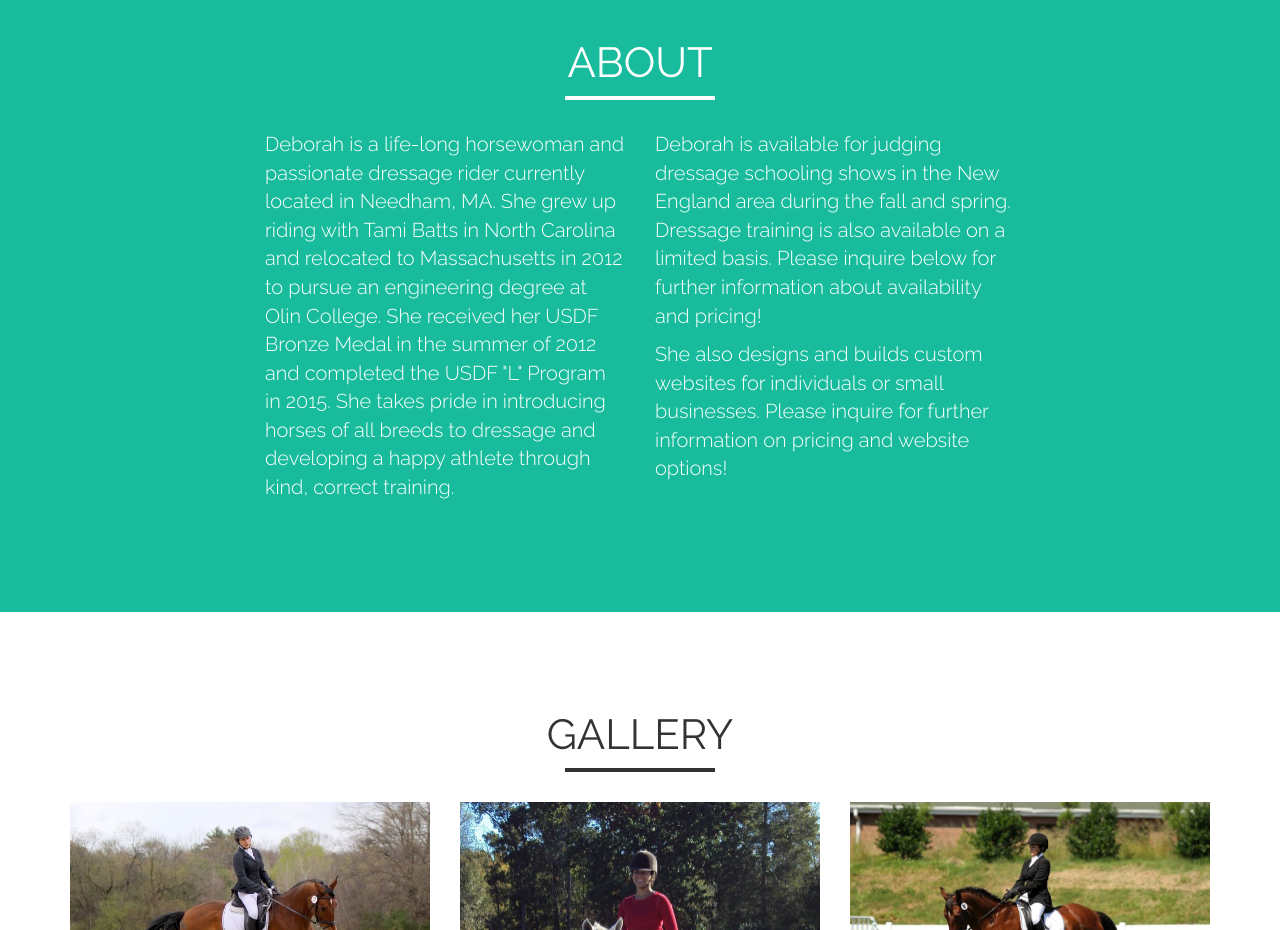
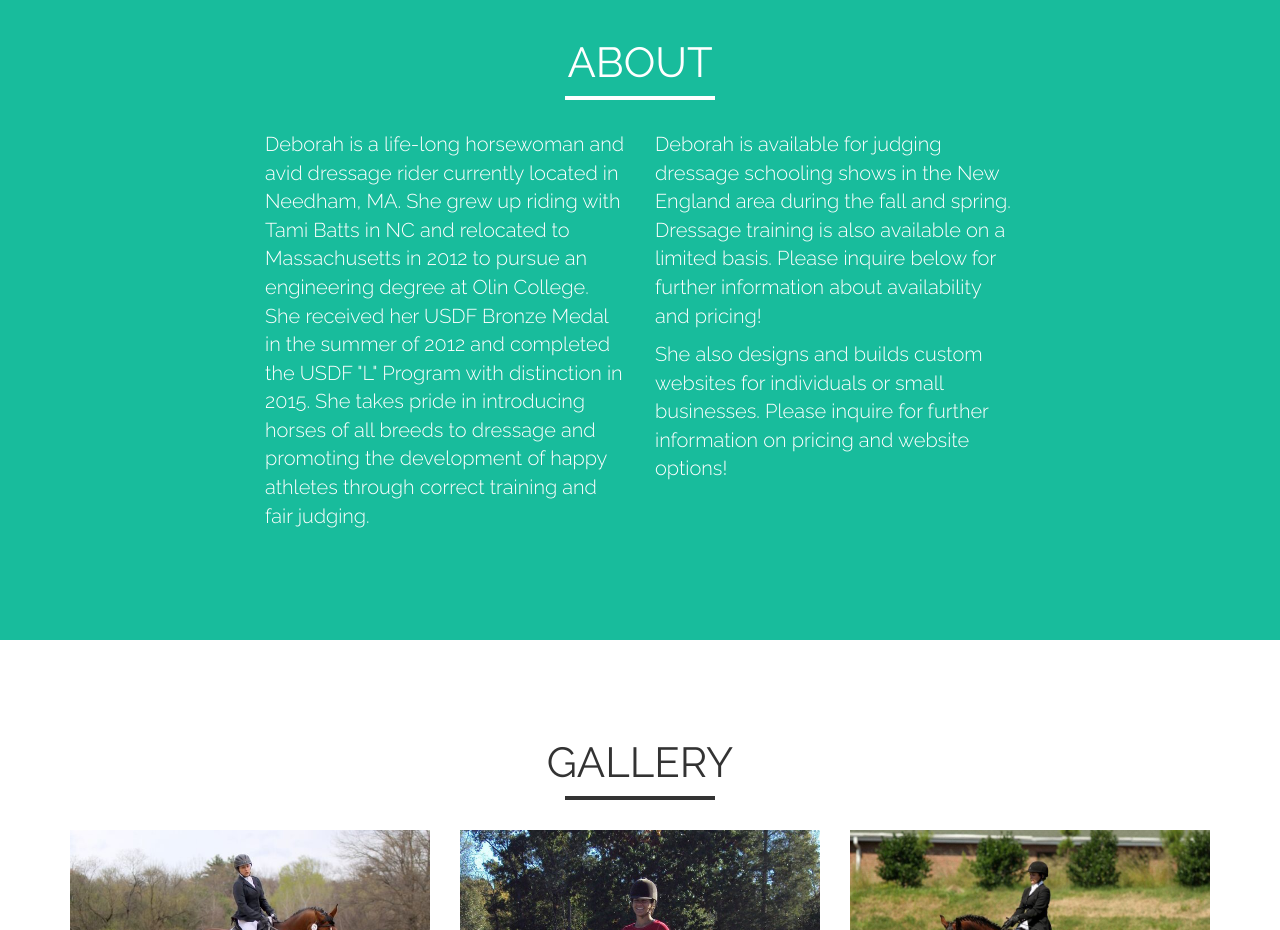
Before and after one commit to deborahhellen/personal_site, a website: page public/index.html in a window 1280 px wide. Shown: the part 860-1790 px from the top of the page. Drawn offline with nearby package versions, Linux system fonts and the light colour scheme; some packages are replaced by stand-ins of ours.

Commit message:
phrasing changes

```diff
--- a/public/index.html
+++ b/public/index.html
@@ -91,14 +91,14 @@
         <div class="container">
             <div class="row">
                 <div class="col-lg-12 text-center">
-                    <h2>About </h2>
+                    <h2>About</h2>
                     <div class = "bar-light"></div>
                     <br>
                 </div>
             </div>
             <div class="row">
                 <div class="col-lg-4 col-lg-offset-2">
-                    <p>Deborah is a life-long horsewoman and passionate dressage rider currently located in Needham, MA. She grew up riding with Tami Batts in North Carolina and relocated to Massachusetts in 2012 to pursue an engineering degree at Olin College. She received her USDF Bronze Medal in the summer of 2012 and completed the USDF "L" Program in 2015. She takes pride in introducing horses of all breeds to dressage and developing a happy athlete through kind, correct training.</p>
+                    <p>Deborah is a life-long horsewoman and avid dressage rider currently located in Needham, MA. She grew up riding with Tami Batts in NC and relocated to Massachusetts in 2012 to pursue an engineering degree at Olin College. She received her USDF Bronze Medal in the summer of 2012 and completed the USDF "L" Program with distinction in 2015. She takes pride in introducing horses of all breeds to dressage and promoting the development of happy athletes through correct training and fair judging.</p>
                 </div>
                 <div class="col-lg-4">
                     <p>Deborah is available for judging dressage schooling shows in the New England area during the fall and spring. Dressage training is also available on a limited basis. Please inquire below for further information about availability and pricing!</p>
```
